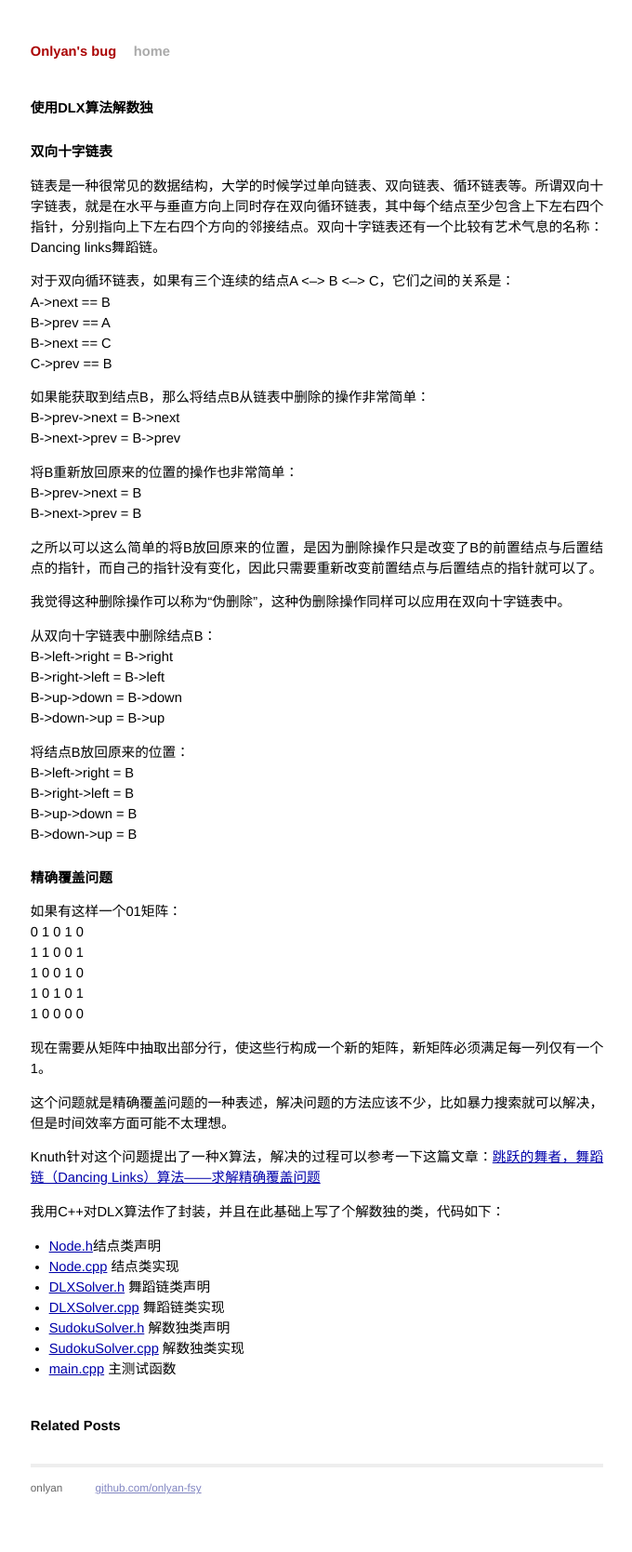
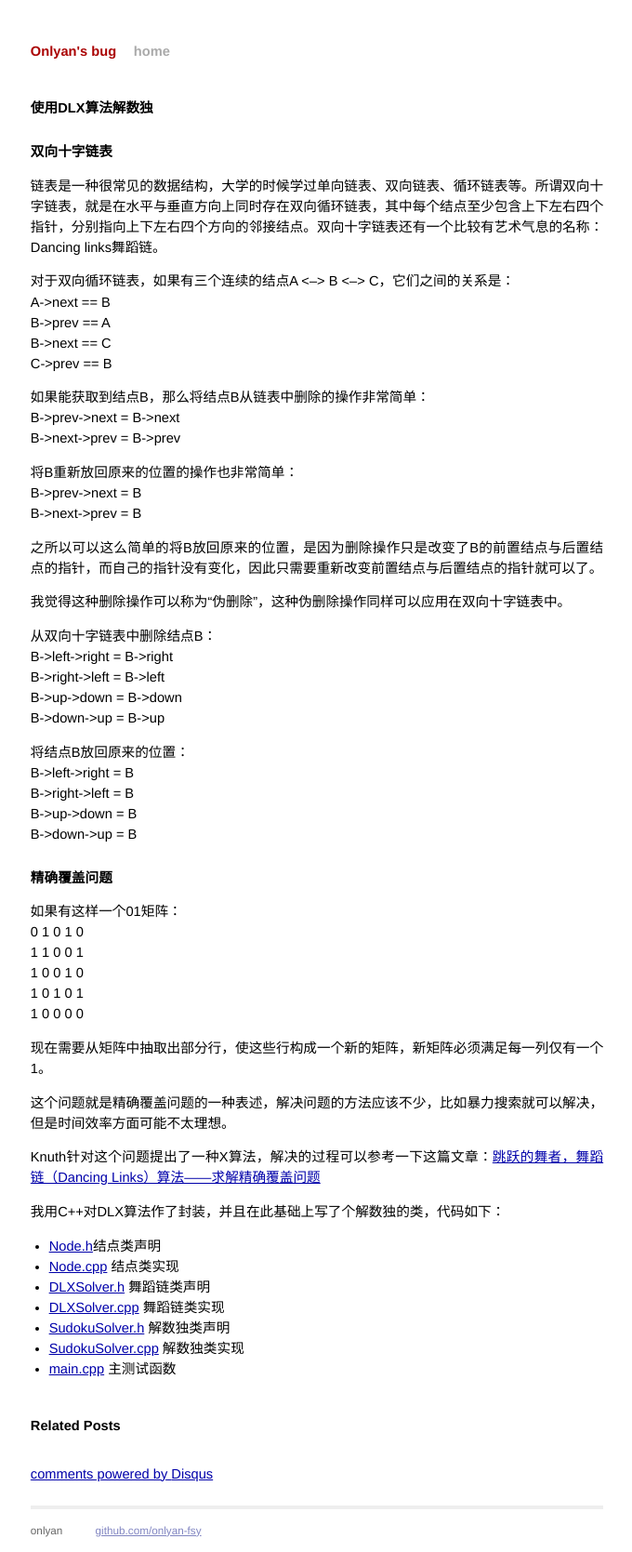
Before and after one commit to shu-yu/blog, a Jekyll site: the page built from _posts/2014-01-22-sudoku-dlx.md, in a window 1280 px wide. Shown: the whole page at 93% size, without its empty margins (299-979 px from the left). Built offline with Jekyll 4.4.1, drawn with Linux system fonts in a browser that asks for light colours; comment, search, counter and statistics services are not loaded; before the commit the page ends 1623 px from its top, so only the background shows below that.

Commit message:
update post layout

```diff
--- a/_layouts/post.html
+++ b/_layouts/post.html
@@ -14,16 +14,19 @@
   </ul>
 </div>
 
-<!--<div id="disqus_thread"></div>-->
+<div id="disqus_thread"></div>
 <script type="text/javascript">
-/*
-    var disqus_shortname = 'onlyan';
-    var disqus_identifier = '{{ page.id }}';
+	/* * * CONFIGURATION VARIABLES: EDIT BEFORE PASTING INTO YOUR WEBPAGE * * */
+	var disqus_shortname = 'onlyan'; // required: replace example with your forum shortname
 
-    (function() {
-        var dsq = document.createElement('script'); dsq.type = 'text/javascript'; dsq.async = true;
-        dsq.src = 'http://' + disqus_shortname + '.disqus.com/embed.js';
-        (document.getElementsByTagName('head')[0] || document.getElementsByTagName('body')[0]).appendChild(dsq);
-    })();
-*/
+	/* * * DON'T EDIT BELOW THIS LINE * * */
+	(function() {
+		var dsq = document.createElement('script');
+		dsq.type = 'text/javascript';
+		dsq.async = true;
+		dsq.src = '//' + disqus_shortname + '.disqus.com/embed.js';
+		(document.getElementsByTagName('head')[0] || document.getElementsByTagName('body')[0]).appendChild(dsq);
+	})();
 </script>
+<noscript>Please enable JavaScript to view the <a href="http://disqus.com/?ref_noscript">comments powered by Disqus.</a></noscript>
+<a href="http://disqus.com" class="dsq-brlink">comments powered by <span class="logo-disqus">Disqus</span></a>
```
